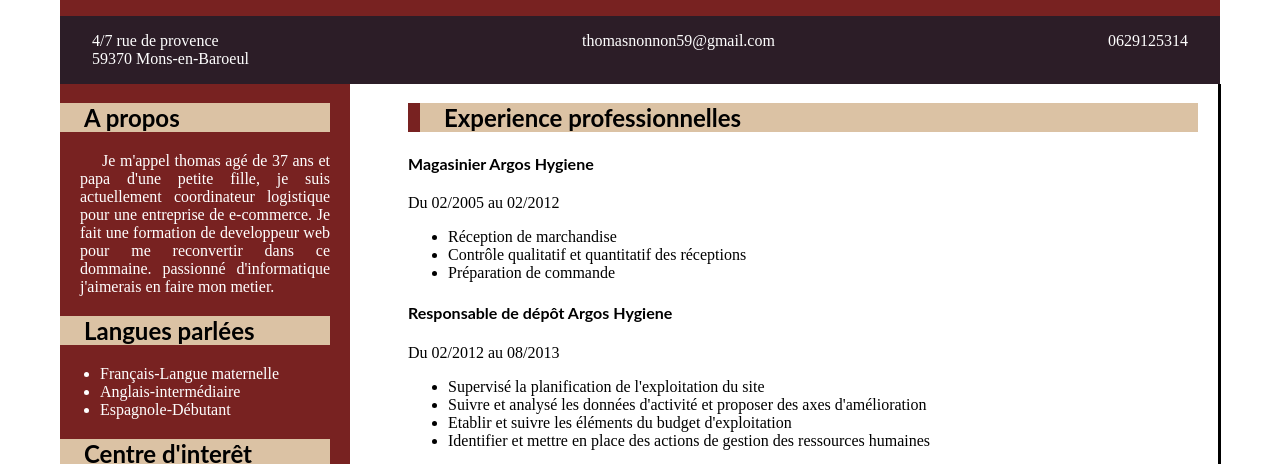
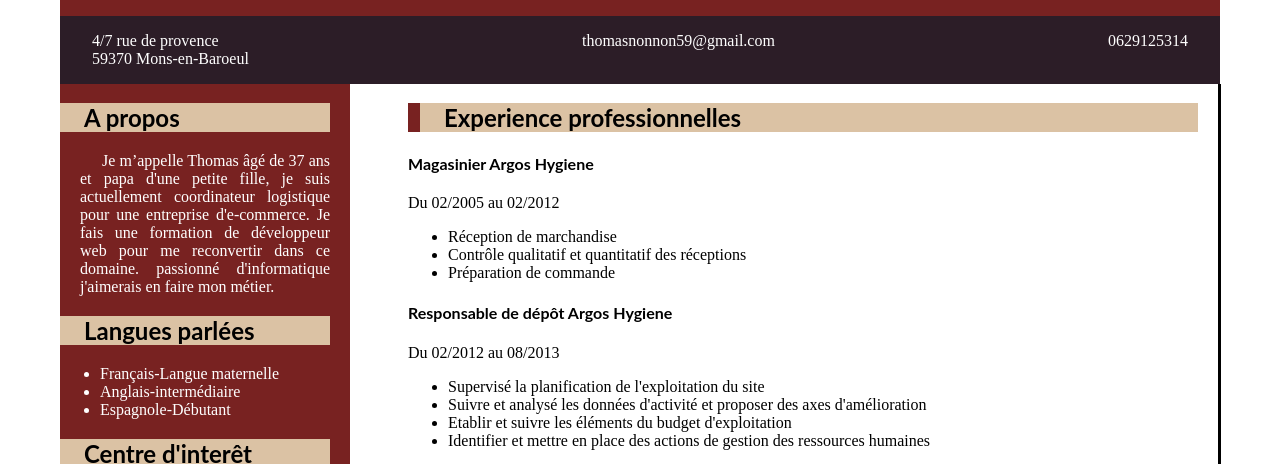
Before and after one commit to thomasnonnon/CV-Thomas-N, a plain HTML site: page index.html in a window 1280 px wide. Shown: the part 336-800 px from the top of the page. Drawn offline with Linux system fonts and the light colour scheme.

Commit message:
a propos

```diff
--- a/index.html
+++ b/index.html
@@ -35,7 +35,7 @@
     <main>
         <section id="A-propos">
             <h2>A propos</h2>
-                <p id="A-propos__propos">Je m'appel thomas agé de 37 ans et papa d'une petite fille, je suis actuellement coordinateur logistique pour une entreprise de e-commerce. Je fait une formation de developpeur web pour me reconvertir dans ce dommaine. passionné d'informatique j'aimerais en faire mon metier.
+                <p id="A-propos__propos">Je m’appelle Thomas âgé de 37 ans et papa d'une petite fille, je suis actuellement coordinateur logistique pour une entreprise d'e-commerce. Je fais une formation de développeur web pour me reconvertir dans ce domaine. passionné d'informatique j'aimerais en faire mon métier.
                 </p>
             <h2>Langues parlées</h2>
                 <div id="A-propos__Langue">
```
